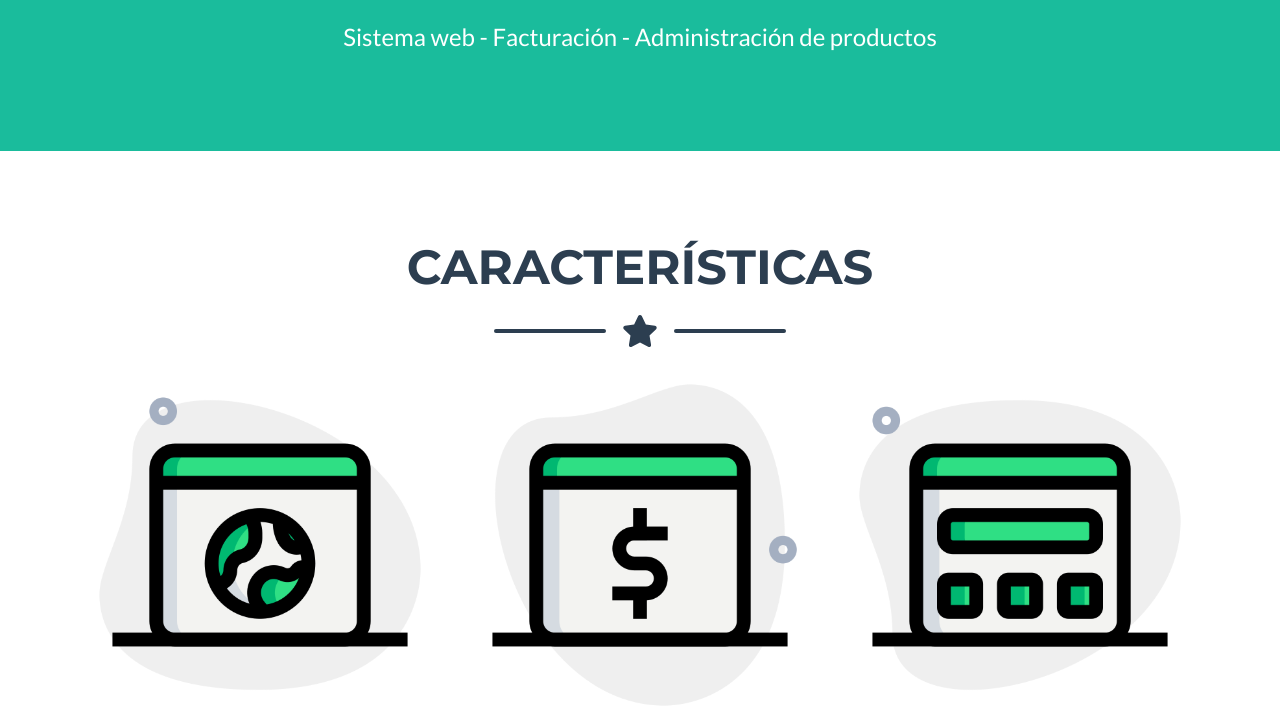
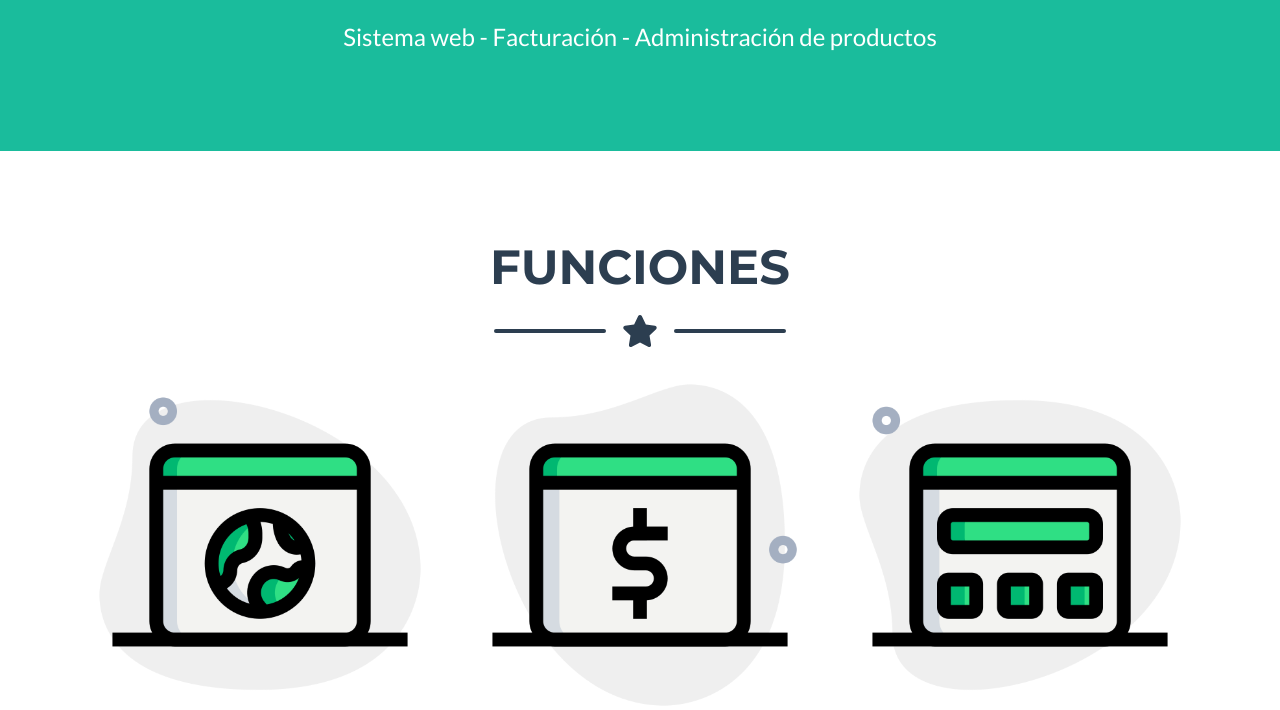
Before and after one commit to aguterrestre/make-lo_landing-page, a Django app: page / in a window 1280 px wide. Shown: the part 617-1327 px from the top of the page. Run offline with Django 3.2, Linux system fonts and the light colour scheme; some libraries are stand-ins or nearby versions.

Commit message:
improved template for title features

```diff
--- a/templates/landing_page.html
+++ b/templates/landing_page.html
@@ -56,7 +56,7 @@
         <section class="page-section portfolio" id="portfolio">
             <div class="container">
                 <!-- Portfolio Section Heading-->
-                <h2 class="page-section-heading text-center text-uppercase text-secondary mb-0">Características</h2>
+                <h2 class="page-section-heading text-center text-uppercase text-secondary mb-0">Funciones</h2>
                 <!-- Icon Divider-->
                 <div class="divider-custom">
                     <div class="divider-custom-line"></div>
```
